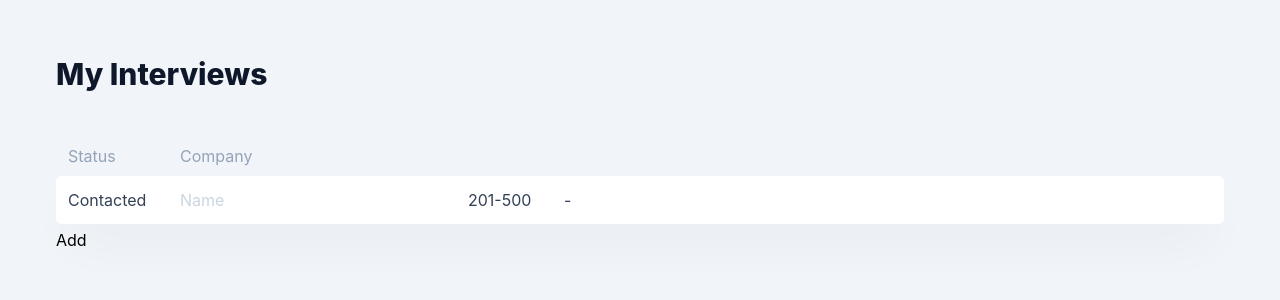
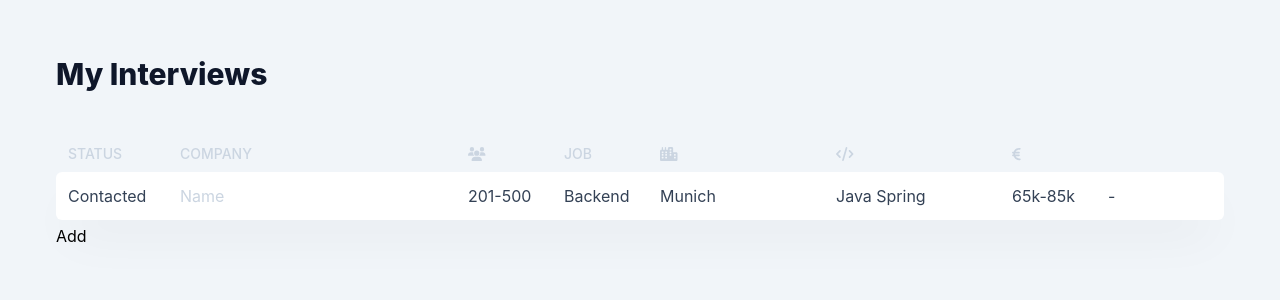
Before and after one commit to XandruDavid/job-interview-tracker, a React (Create React App) app: page / in a window 1280 px wide. Both pictures are taken after a click on the button "Add". Shown: the top 300 px of the page. Built offline with nearby package versions, Linux system fonts and the light colour scheme.

Commit message:
feat(list): better headers and added job fields

```diff
--- a/src/components/InterviewsList/InterviewsListField.tsx
+++ b/src/components/InterviewsList/InterviewsListField.tsx
@@ -1,11 +1,17 @@
 import React from "react";
+import { FontAwesomeIcon } from "@fortawesome/react-fontawesome";
+import { IconDefinition } from "@fortawesome/fontawesome-common-types";
 
 type InterviewFieldProps = {
     label: string;
     value: string | null;
+    icon?: IconDefinition;
     className?: React.HTMLAttributes<HTMLDivElement>["className"];
 };
 
-export const InterviewField = ({ label, value, className }: InterviewFieldProps) => (
-    <div className={`inline-block ${className}`}>{value ? <span>{value}</span> : <span className="text-slate-300">{label}</span>}</div>
+export const InterviewField = ({ label, value, icon, className }: InterviewFieldProps) => (
+    <div className={`inline-block ${className}`}>
+        {icon && <FontAwesomeIcon icon={icon} className="mr-2" />}
+        {value ? <span>{value}</span> : <span className="text-slate-300">{label}</span>}
+    </div>
 );
--- a/src/components/InterviewsList/InterviewsListHeader.tsx
+++ b/src/components/InterviewsList/InterviewsListHeader.tsx
@@ -1,6 +1,25 @@
 import React from "react";
+import { FontAwesomeIcon } from "@fortawesome/react-fontawesome";
+import { faCity, faCode, faEuro, faUsers } from "@fortawesome/free-solid-svg-icons";
 
-export const InterviewsListHeader = () => <div className="my-1 px-3 py-1 text-slate-400">
-    <div className="inline-block w-28">Status</div>
-    <div className="inline-block w-[24rem]">Company</div>
-</div>;
+export const InterviewsListHeader = () => (
+    <div className="my-1 px-3 py-1 text-sm text-slate-300">
+        <div className="inline-block w-28 font-medium uppercase">Status</div>
+
+        <div className="inline-block w-72 font-medium uppercase">Company</div>
+        <div className="inline-block w-24">
+            <FontAwesomeIcon icon={faUsers} />
+        </div>
+
+        <div className="inline-block w-24 font-medium uppercase">Job</div>
+        <div className="inline-block w-44">
+            <FontAwesomeIcon icon={faCity} />
+        </div>
+        <div className="inline-block w-44">
+            <FontAwesomeIcon icon={faCode} />
+        </div>
+        <div className="inline-block w-24">
+            <FontAwesomeIcon icon={faEuro} />
+        </div>
+    </div>
+);
--- a/src/components/InterviewsList/InterviewsListLine.tsx
+++ b/src/components/InterviewsList/InterviewsListLine.tsx
@@ -1,4 +1,5 @@
 import React from "react";
+
 import { Interview } from "../../models/Interview";
 import { useWorkspaceStore } from "../../store/store";
 import { InterviewField } from "./InterviewsListField";
@@ -12,9 +13,15 @@ export const InterviewLine = ({ interview }: InterviewLineProps) => {
 
     return (
         <div key={interview.id} className="my-1 rounded-md p-3 shadow-light-xl bg-white text-slate-700">
-            <InterviewField label="" value={interview.status} className="w-28"/>
+            <InterviewField label="" value={interview.status} className="w-28" />
+
             <InterviewField label="Name" value={interview.company.name} className="w-72" />
             <InterviewField label="Size" value={interview.company.size} className="w-24" />
+
+            <InterviewField label="Role" value={interview.job.role} className="w-24" />
+            <InterviewField label="City" value={interview.job.city} className="w-44" />
+            <InterviewField label="Stack" value={interview.job.stack} className="w-44" />
+            <InterviewField label="Salary" value={interview.job.salary} className="w-24" />
             <button onClick={() => deleteInterview(interview.id)}>-</button>
         </div>
     );
```
